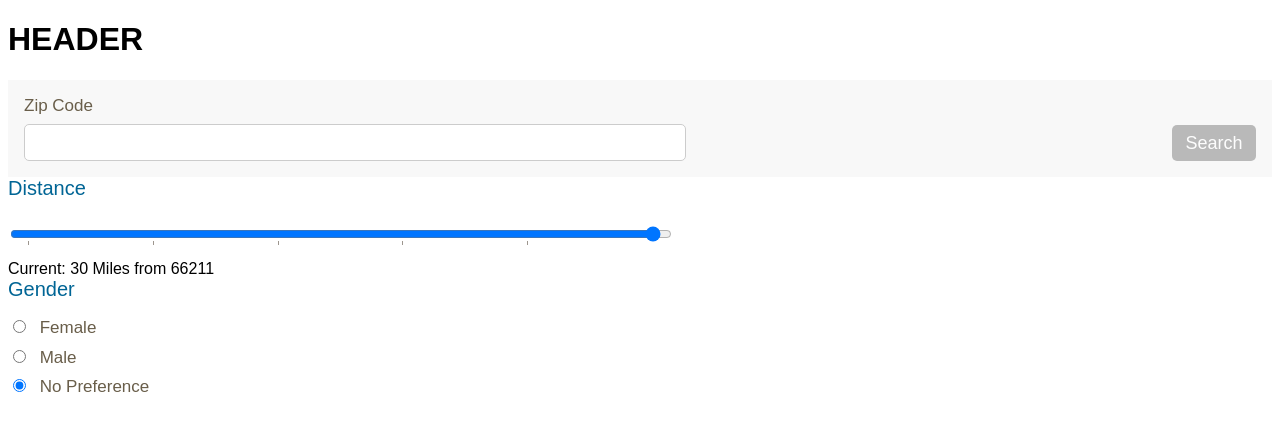
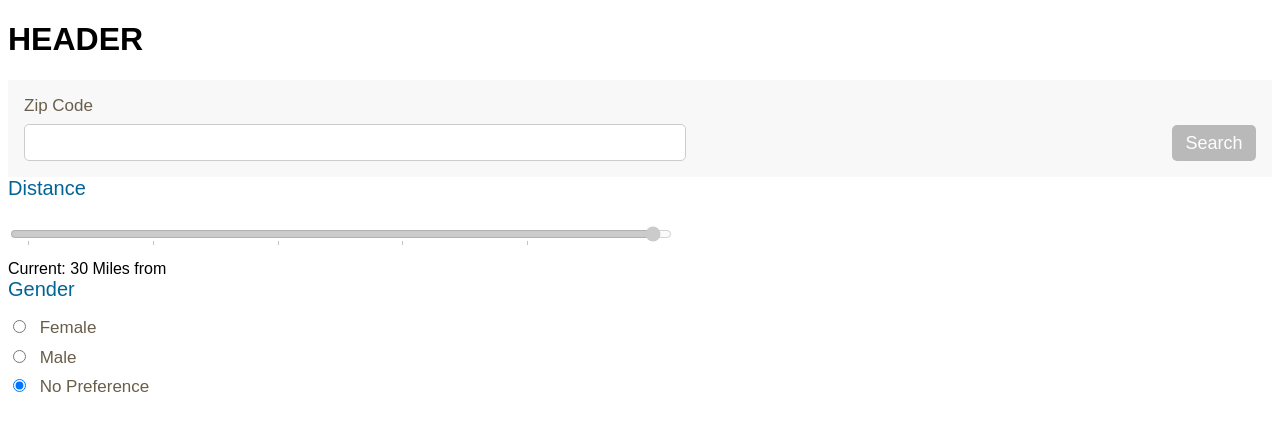
Before and after one commit to scheul93/deg-react-practice, a React (Create React App) app: page / in a window 1280 px wide. Shown: the top 430 px of the page. Built offline with nearby package versions, Linux system fonts and the light colour scheme.

Commit message:
disabling distance if no zip code

```diff
--- a/src/App.js
+++ b/src/App.js
@@ -44,7 +44,7 @@ class App extends Component {
 					<h1 className="App-title" > HEADER </h1>
 				</header>
 				<Search zipCode={this.state.zipCode}/>
-				<DistanceFilter distance={this.state.distance} />
+				<DistanceFilter distance={this.state.distance} onDistanceChange={this.onDistanceChange.bind(this)} />
 				<GenderFilter onGenderChange={this.onGenderChange.bind(this)} currentGender={this.state.gender.value}/>
 			</div>
 		);
--- a/src/components/DistanceFilter/DistanceFilter.js
+++ b/src/components/DistanceFilter/DistanceFilter.js
@@ -14,8 +14,8 @@ class DistanceFilter extends Component {
     render() {
         return (
             <div>
-                <DistanceField onInputChange={this.onInputChange.bind(this)} milesVal={this.props.distance.value} />
-                <DistanceDescription milesVal={this.props.distance.value} />
+                <DistanceField onInputChange={this.onInputChange.bind(this)} milesVal={this.props.distance.value} zipCode={this.props.zipCode}/>
+                <DistanceDescription milesVal={this.props.distance.value} zipCode={this.props.zipCode} />
             </div>
         )
     }
@@ -35,6 +35,7 @@ function DistanceField(props) {
                 step="5"
                 onChange={props.onInputChange}
                 value={props.milesVal}
+                disabled={!props.zipCode}
             />
             <datalist id="tickmarks">
                 <option value="5" label="5" />
@@ -51,7 +52,7 @@ function DistanceField(props) {
 function DistanceDescription(props) {
     return (
         <div className="distance__description">
-            Current: {props.milesVal ? props.milesVal : 'All'} Miles from {props.zipCode || '66211'}
+            Current: {props.milesVal ? props.milesVal : 'All'} Miles from {props.zipCode}
         </div>
     )
 }
```
Also changed, not shown: 1 other file (tests, documents, lock files or other folders).
